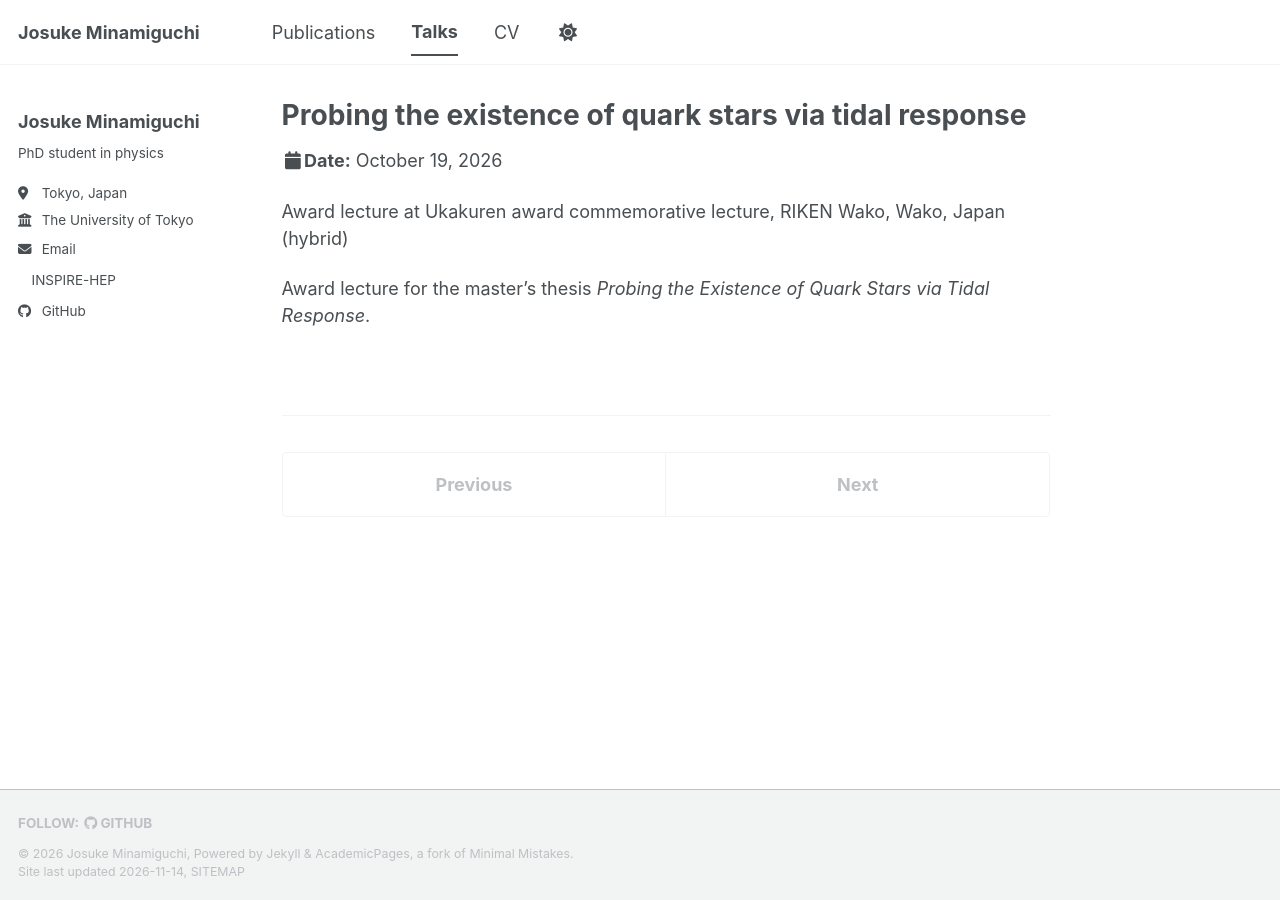
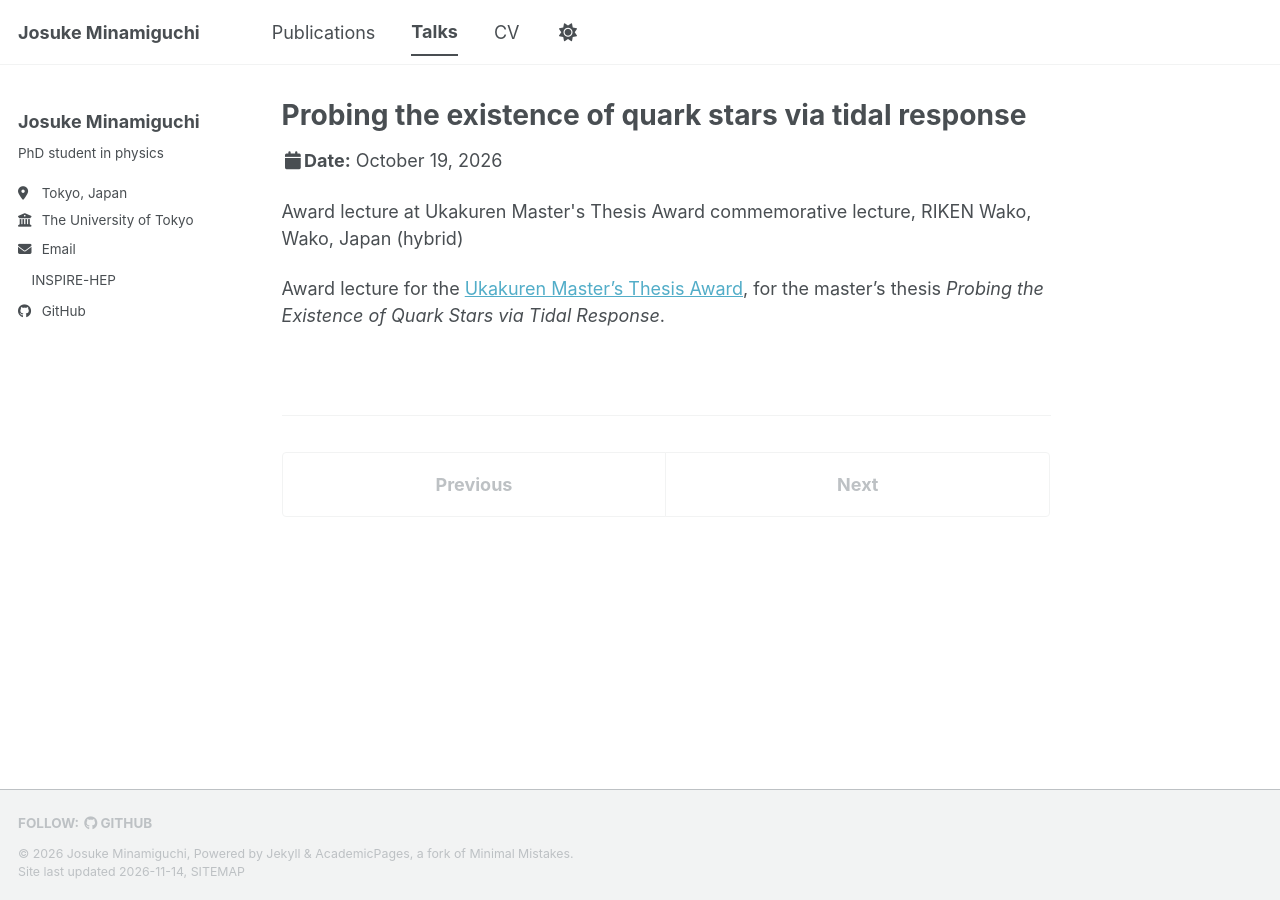
Before and after one commit to jminamiguchi/jminamiguchi.github.io, a Jekyll site: the page built from _talks/2026-10-19-ukakuren-award-lecture.md, in a window 1280 px wide. Built offline with Jekyll 4.4.1, drawn with Linux system fonts in a browser that asks for light colours; a style sheet for code colours, icons or effects is not loaded.

Commit message:
受賞記念講演の賞名を正式名称 Ukakuren Master's Thesis Award にする
Co-Authored-By: Claude Opus 5 <noreply@anthropic.com>
Claude-Session: https://claude.ai/code/session_01UTYLBa4CE8LsWZ4542MGjP

```diff
--- a/_talks/2026-10-19-ukakuren-award-lecture.md
+++ b/_talks/2026-10-19-ukakuren-award-lecture.md
@@ -3,9 +3,9 @@ title: "Probing the existence of quark stars via tidal response"
 collection: talks
 type: "Award lecture"
 permalink: /talks/2026-10-19-ukakuren-award-lecture
-venue: "Ukakuren award commemorative lecture, RIKEN Wako"
+venue: "Ukakuren Master's Thesis Award commemorative lecture, RIKEN Wako"
 date: 2026-10-19
 location: "Wako, Japan (hybrid)"
 ---
 
-Award lecture for the master's thesis *Probing the Existence of Quark Stars via Tidal Response*.
+Award lecture for the [Ukakuren Master's Thesis Award](https://www.cns.s.u-tokyo.ac.jp/ukakuren/whatsnew/index.html), for the master's thesis *Probing the Existence of Quark Stars via Tidal Response*.
```
